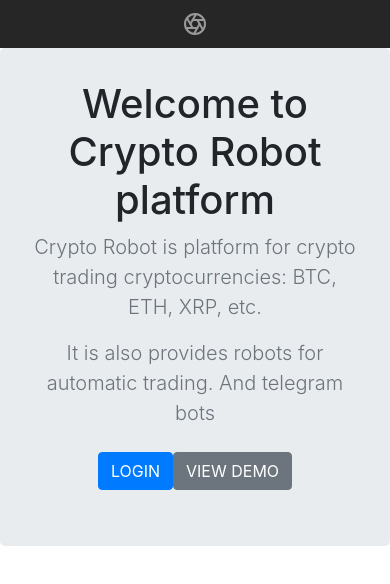
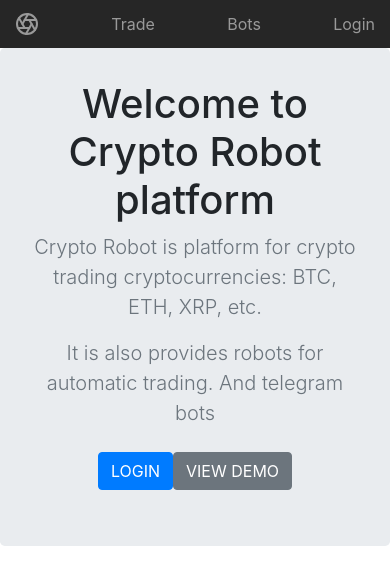
Before and after one commit to jameskirk/CryptoRobot, an Angular app in the folder frontend/: page / in a window 390 px wide. Shown: the top 584 px of the page. Built offline with nearby package versions, Linux system fonts and the light colour scheme.

Commit message:
no message

```diff
--- a/frontend/src/app/app.component.html
+++ b/frontend/src/app/app.component.html
@@ -1,14 +1,14 @@
 <nav class="site-header sticky-top py-1">
-  <div class="container d-flex flex-column flex-md-row justify-content-between">
+  <div class="container d-flex flex-md-row justify-content-between">
     <a class="py-2" href="/">
       <svg xmlns="http://www.w3.org/2000/svg" width="24" height="24" viewBox="0 0 24 24" fill="none" stroke="currentColor" stroke-width="2" stroke-linecap="round" stroke-linejoin="round" class="d-block mx-auto">
         <circle cx="12" cy="12" r="10"></circle><line x1="14.31" y1="8" x2="20.05" y2="17.94"></line><line x1="9.69" y1="8" x2="21.17" y2="8"></line><line x1="7.38" y1="12" x2="13.12" y2="2.06"></line><line x1="9.69" y1="16" x2="3.95" y2="6.06"></line><line x1="14.31" y1="16" x2="2.83" y2="16"></line><line x1="16.62" y1="12" x2="10.88" y2="21.94"></line></svg>
     </a>
-    <a class="py-2 d-none d-md-inline-block" routerLink="/trade">Trade</a>
-    <a class="py-2 d-none d-md-inline-block" routerLink="/car-list">Bots</a>
-    <a *ngIf="app.isAuthenticated()" class="py-2 d-none d-md-inline-block" routerLink="/car-list">Account</a>
-    <a *ngIf="!app.isAuthenticated()" class="py-2 d-none d-md-inline-block" routerLink="/login">Login</a>
-    <a *ngIf="app.isAuthenticated()" class="py-2 d-none d-md-inline-block" href="/logout" (click)="logout()">Logout</a>
+    <a class="py-2 d-md-inline-block" routerLink="/trade">Trade</a>
+    <a class="py-2 d-md-inline-block" routerLink="/car-list">Bots</a>
+    <a *ngIf="app.isAuthenticated()" class="py-2 d-md-inline-block" routerLink="/car-list">Account</a>
+    <a *ngIf="!app.isAuthenticated()" class="py-2 d-md-inline-block" routerLink="/login">Login</a>
+    <a *ngIf="app.isAuthenticated()" class="py-2 d-md-inline-block" href="/logout" (click)="logout()">Logout</a>
   </div>
 </nav>
 <!--The content below is only a placeholder and can be replaced.-->
```
